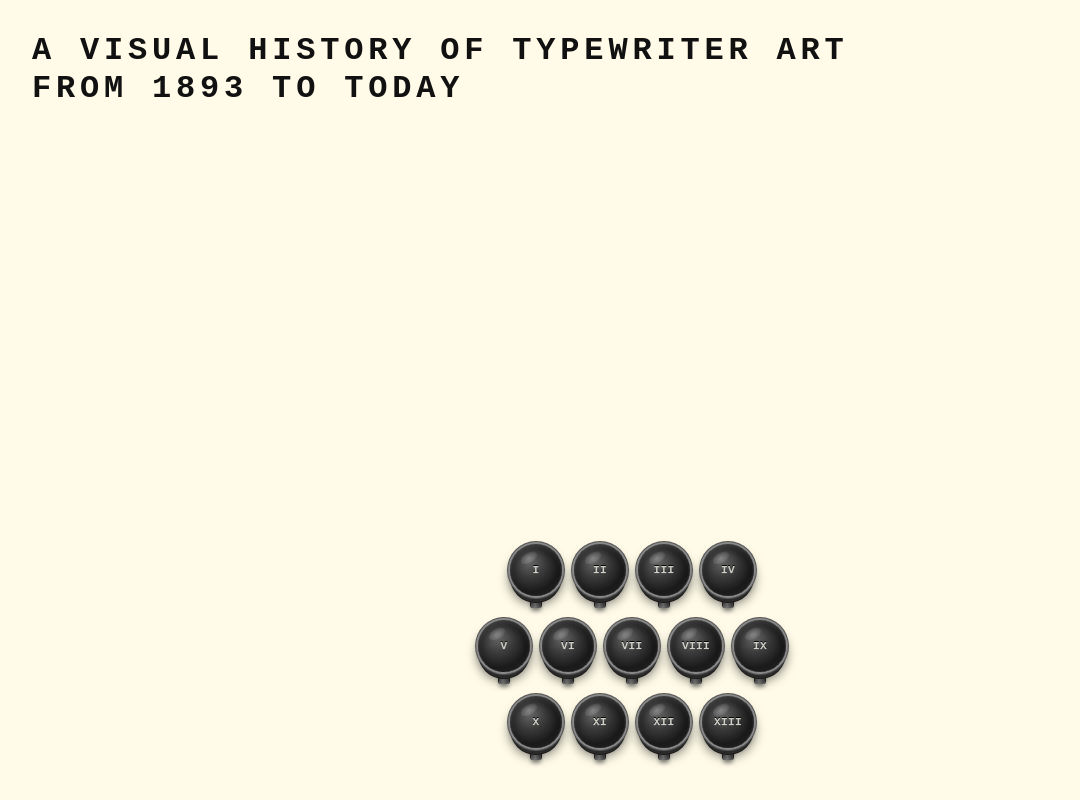
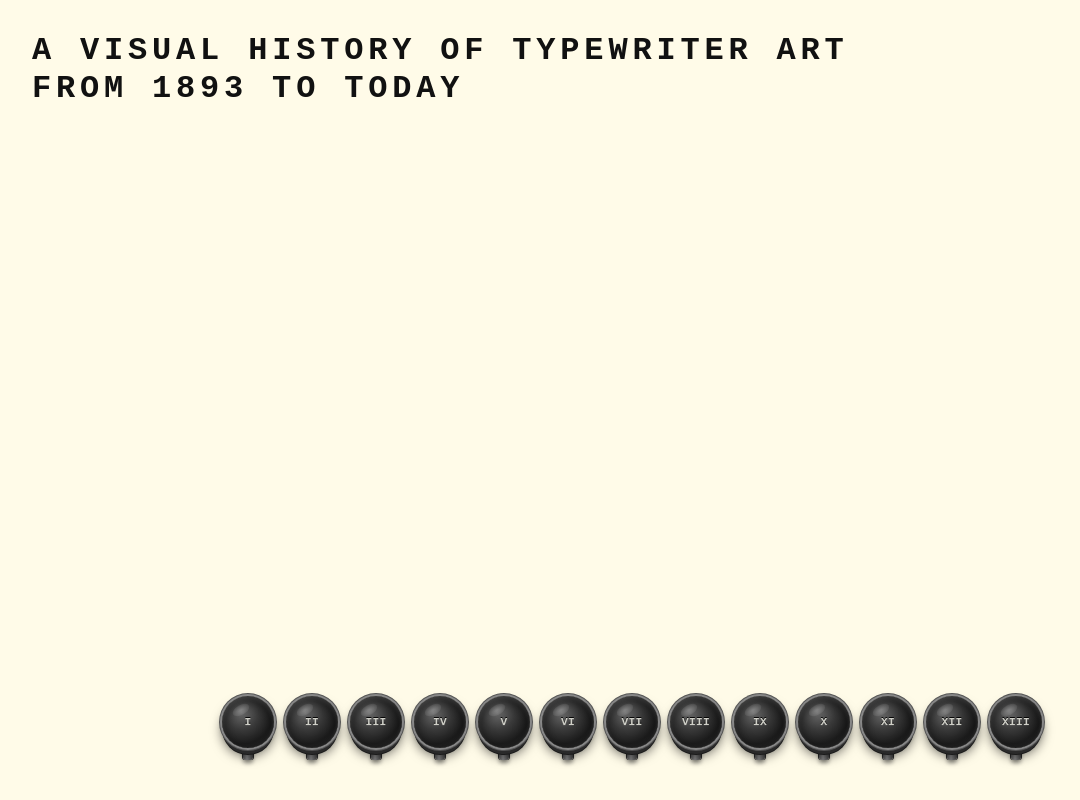
Before and after one commit to dyzfnction/t2-typewriter, a React (Vite) app: page / in a window 1280 px wide. Shown: the whole page, without its empty margins (8-1088 px from the left). Built offline with nearby package versions, Linux system fonts and the light colour scheme.

Commit message:
Update index.css

```diff
--- a/src/css/index.css
+++ b/src/css/index.css
@@ -283,3 +283,19 @@ body { /* Cible le corps de la page */
   color: #f0d060; /* Couleur dorée */
   text-shadow: 0 -1px 0 rgba(0,0,0,0.9), 0 0 8px rgba(220,180,40,0.5); /* Effet lumineux */
 }
+/* ── DESKTOP ────────────────────────────────────────────────────────────────── */
+
+@media (min-width: 768px) {
+
+  .touches {
+    flex-direction: row;
+    gap: 0.75rem;
+    align-items: flex-end;
+  }
+
+  .groupe1,
+  .groupe2,
+  .groupe3 {
+    flex-direction: row;
+  }
+}
```
